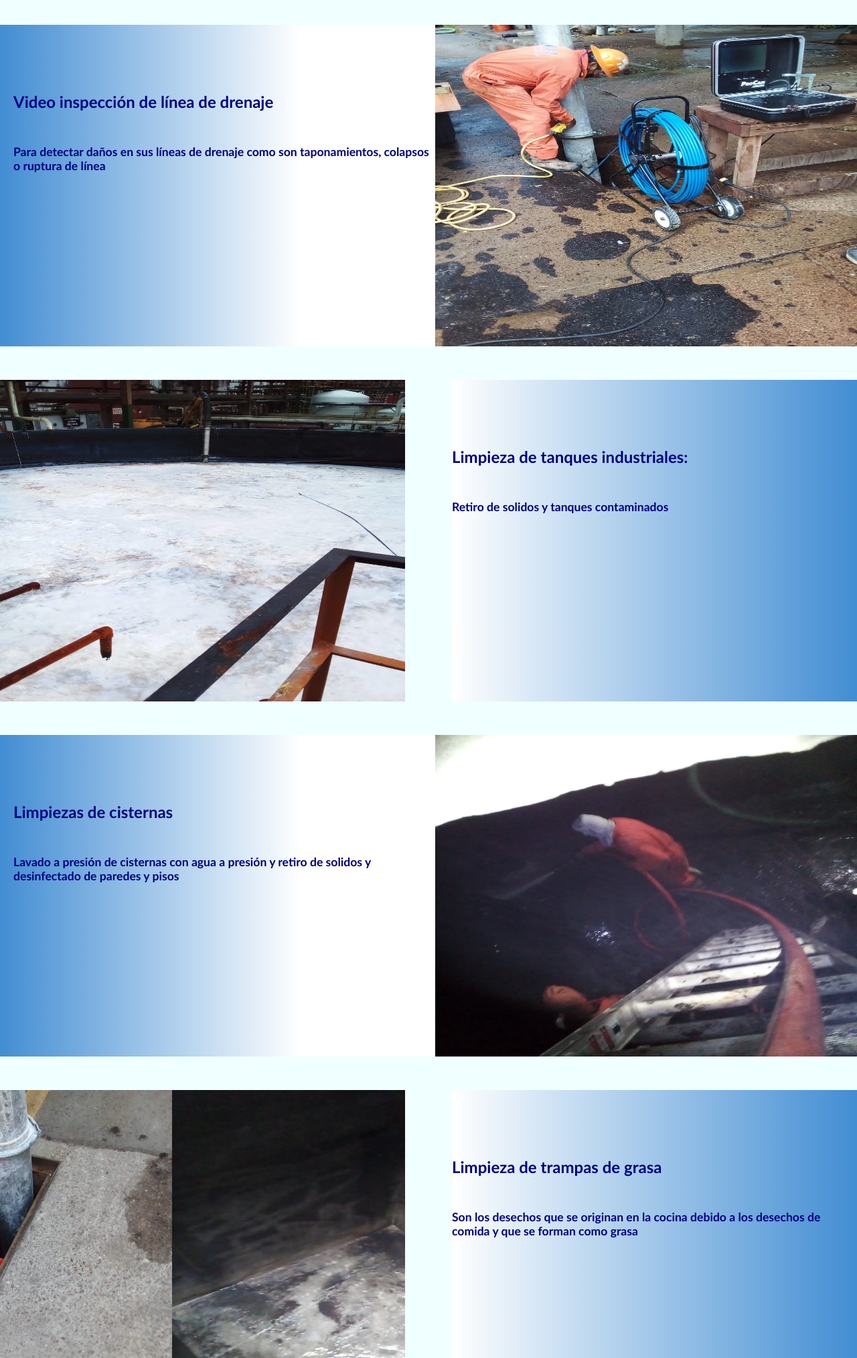
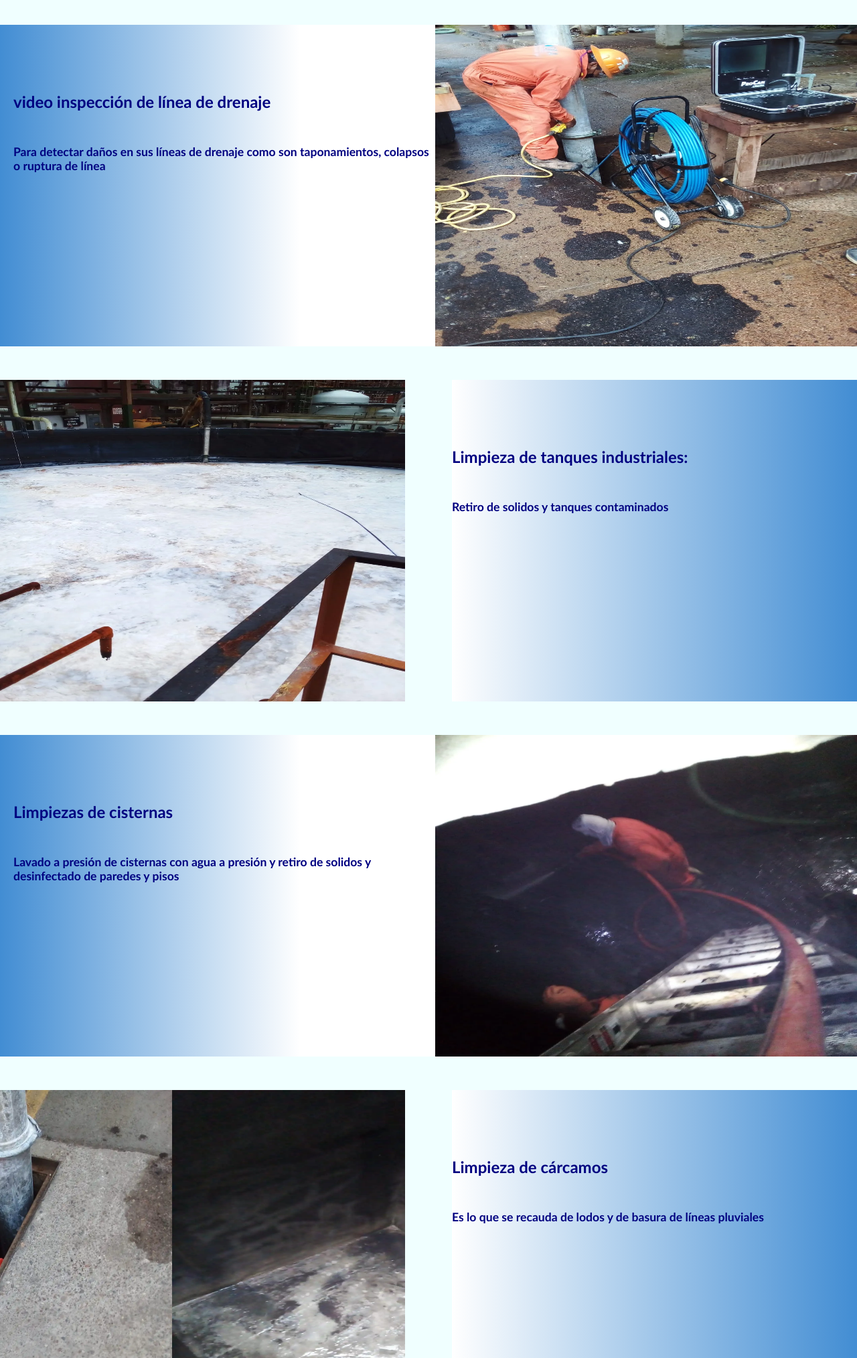
Before and after one commit to Sedesa1926/sedesa, a plain HTML site: page Proyecto sedesa/Trabajos/Trabajos.html in a window 1280 px wide. Shown: the part 2860-4887 px from the top of the page at 67% size. Drawn offline with Linux system fonts and the light colour scheme; a script that the page names is missing.

Commit message:
Update Trabajos.html

```diff
--- a/Proyecto sedesa/Trabajos/Trabajos.html
+++ b/Proyecto sedesa/Trabajos/Trabajos.html
@@ -5,7 +5,7 @@
     <meta charset="UTF-8">
     <meta http-equiv="X-UA-Compatible" content="IE=edge">
     <meta name="viewport" content="width=device-width, initial-scale=1.0">
-    <meta name="description" content="">
+    <meta name="description" content="Somos una empresa especializada en limpieza y desazolve de drenajes, retiro de sedimentos (sólidos y líquidos), limpieza profunda de cisternas, tinacos, plomería y asesoría profesional, sondeo de líneas, fluvial e industrial que contengan grasas.">
     <title>SEDESA</title>
     <link rel="stylesheet" href="/Trabajos/trabajos.css">
 <link rel="shortcut icon" type="image/x-icon" href="/favicons/1627753929.ico">
@@ -22,7 +22,7 @@
   <a href="https://api.whatsapp.com/send?phone=524641377410" target="_blank" class="Wwsp-a"><img src="/assets/1486146471-whatsapp_79438.webp" alt="" class="wsp-a">
     <span class="b">whats 2</span>
   </a>
-  <a href="" onclick="parent.location='mailto:SEDESALAMANCA@outlook.es'" class="email"><i class="icon-mail-alt"></i>
+  <a href="" onclick="parent.location='mailto:SedeSalamancagto@gmail.com'" class="email"><i class="icon-mail-alt"></i>
   <span class="c">correo</span></a>
   <a href="tel:4641247157"> <i class="icon-phone"></i><span class="d">Télefono</span></a>
 </div>
@@ -127,7 +127,7 @@
 </div>
 <div class="text4">
   <div class="hd4">
-    <h2>Limpiezas de tinacos de fosas sépticas cárcamos sanitarios</h2>
+    <h2>limpiezas de tinacos de fosas sépticas cárcamos sanitarios</h2>
   </div>
   <div>
     <p class="p4">
@@ -140,7 +140,7 @@
 <div class="fifth">
   <div class="text5">
     <div class="hd5">
-      <h2>Video inspección de línea de drenaje</h2>
+      <h2>video inspección de línea de drenaje</h2>
     </div>
     <div>
       <p class="p5">Para detectar daños en sus líneas de drenaje como son taponamientos, colapsos o ruptura de línea </p>
@@ -203,10 +203,10 @@
 </div>
 <div class="text8">
   <div class="hd8">
-    <h2>Limpieza de trampas de grasa</h2>
+    <h2>Limpieza de cárcamos</h2>
   </div>
   <div>
-    <p class="p8">Son los desechos que se originan en la cocina debido a los desechos de comida y que se forman como grasa</p>
+    <p class="p8">Es lo que se recauda de lodos y de basura de líneas pluviales </p>
   </div>
 </div>
 </div>
@@ -235,10 +235,10 @@
 </div>
 <div class="text10">
   <div class="hd10">
-    <h2>Limpieza de trampas de grasa</h2>
+    <h2>Retiro de aguas residuales</h2>
   </div>
   <div>
-    <p class="p10">Son los desechos que se originan en la cocina debido a los desechos de comida y que se forman como grasa</p>
+    <p class="p10">Consiste en el retiro de aguas contaminadas </p>
   </div>
 </div>
 </div>
@@ -259,7 +259,7 @@
       <li><i class="icon-phone"></i>Telefonos: </li>
       <li>464-648-8729</li>
       <li>464-124-7157</li>
-      <li>464-137-7410</li>
+      <li>464-654-3063</li>
       <li>464-166-2187</li>
       <li><i class="icon-mail-alt"></i>correos:</li>
       <li>SedeSalamancagto@gmail.com</li>
```
